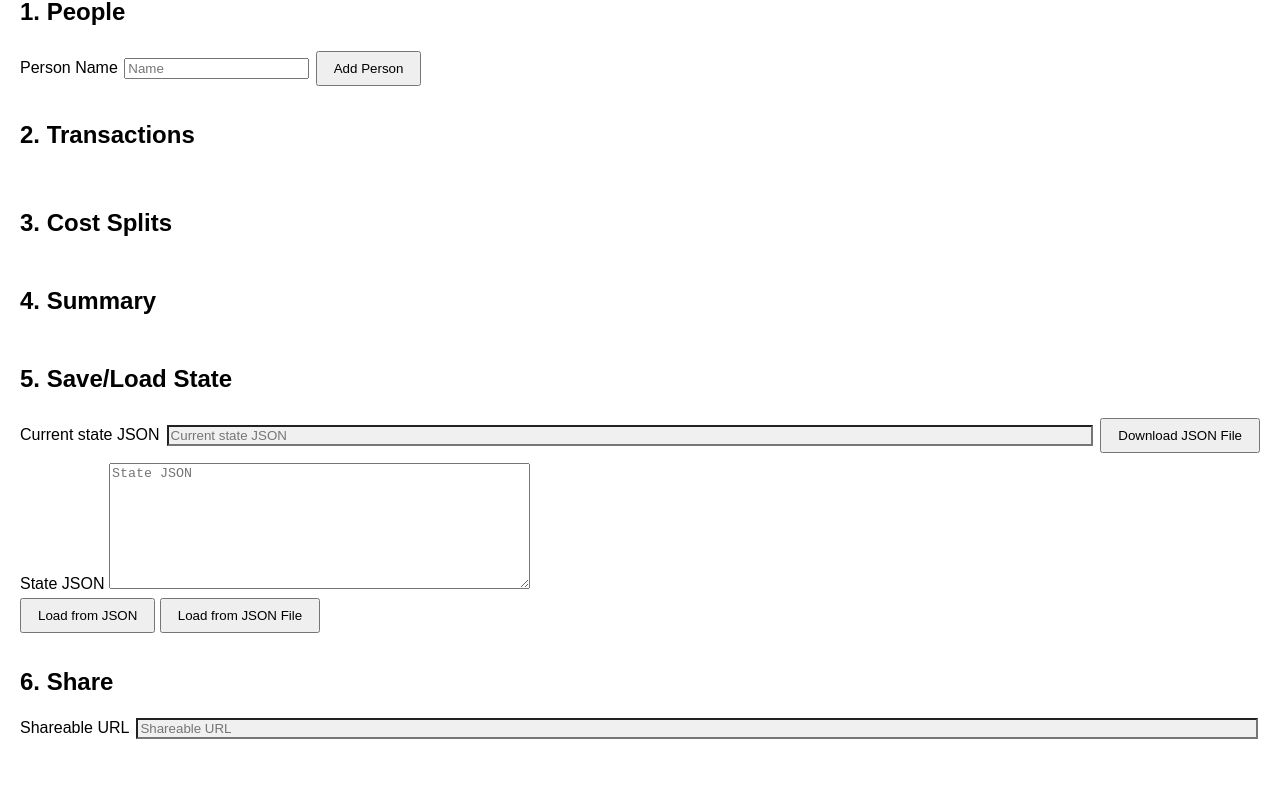
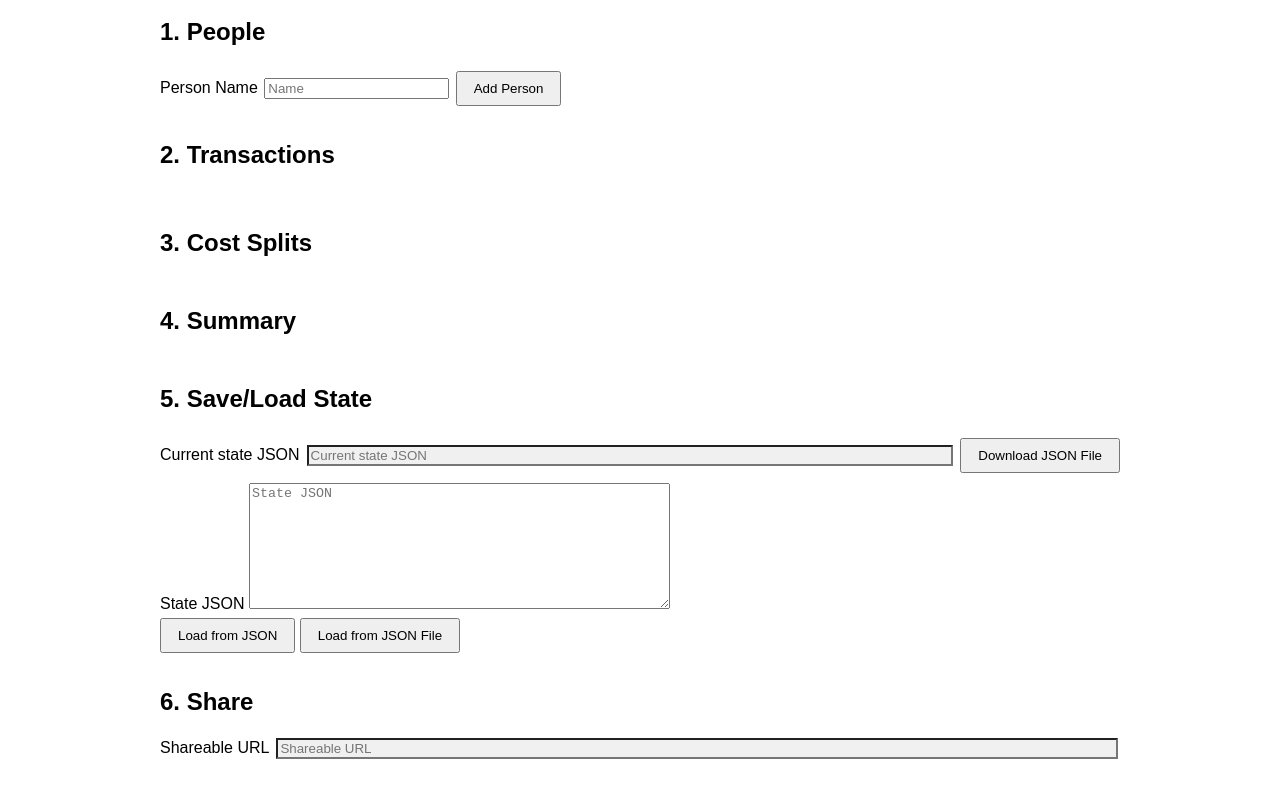
Before and after one commit to cost-splits/cost-splits.github.io, a website with bundled scripts: page index.html in a window 1280 px wide. Shown: the part 90-876 px from the top of the page. Before the commit the page ends 851 px from the top, so only its background shows below. Built offline with nearby package versions, Linux system fonts and the light colour scheme.

Commit message:
style: limit page width on large screens

```diff
--- a/styles.css
+++ b/styles.css
@@ -1,6 +1,8 @@
 body {
   font-family: Arial, sans-serif;
-  margin: 1.25rem;
+  max-width: 60rem;
+  margin: 0 auto;
+  padding: 1.25rem;
 }
 
 h2 {
```
